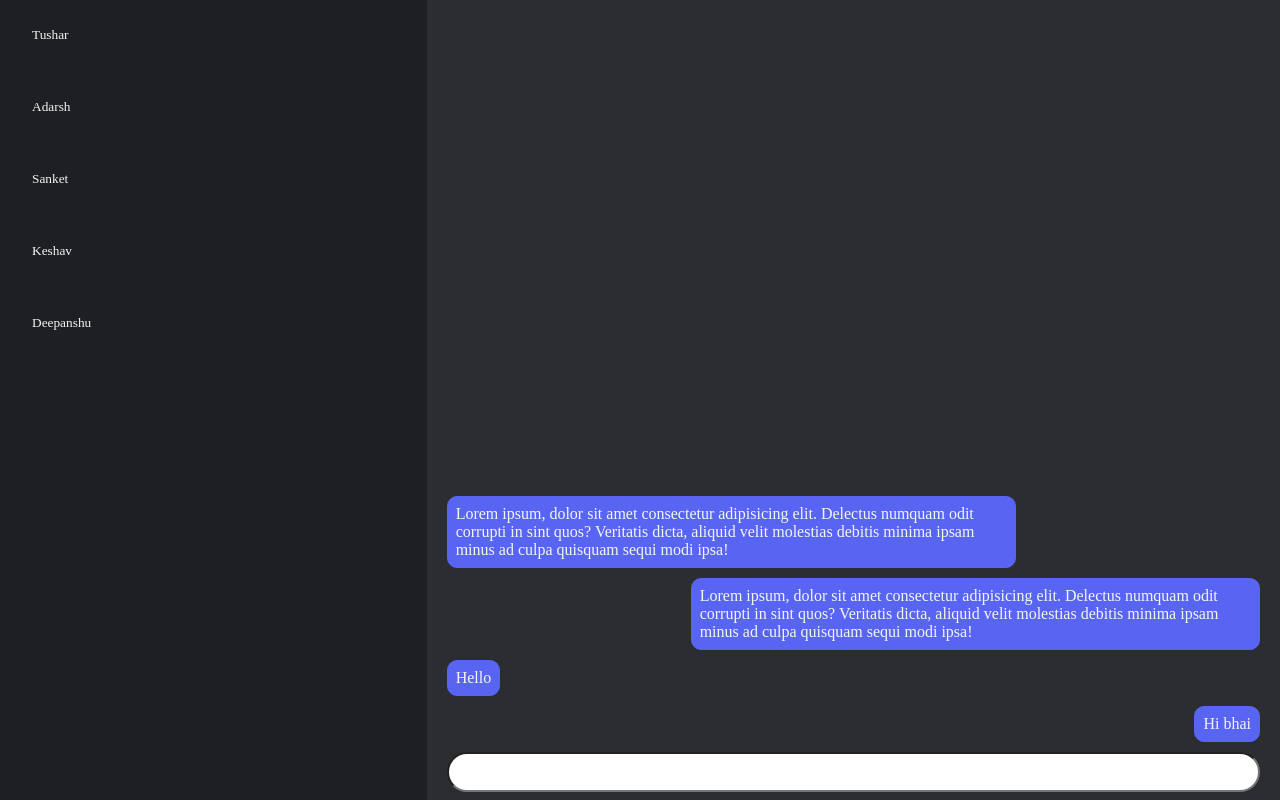
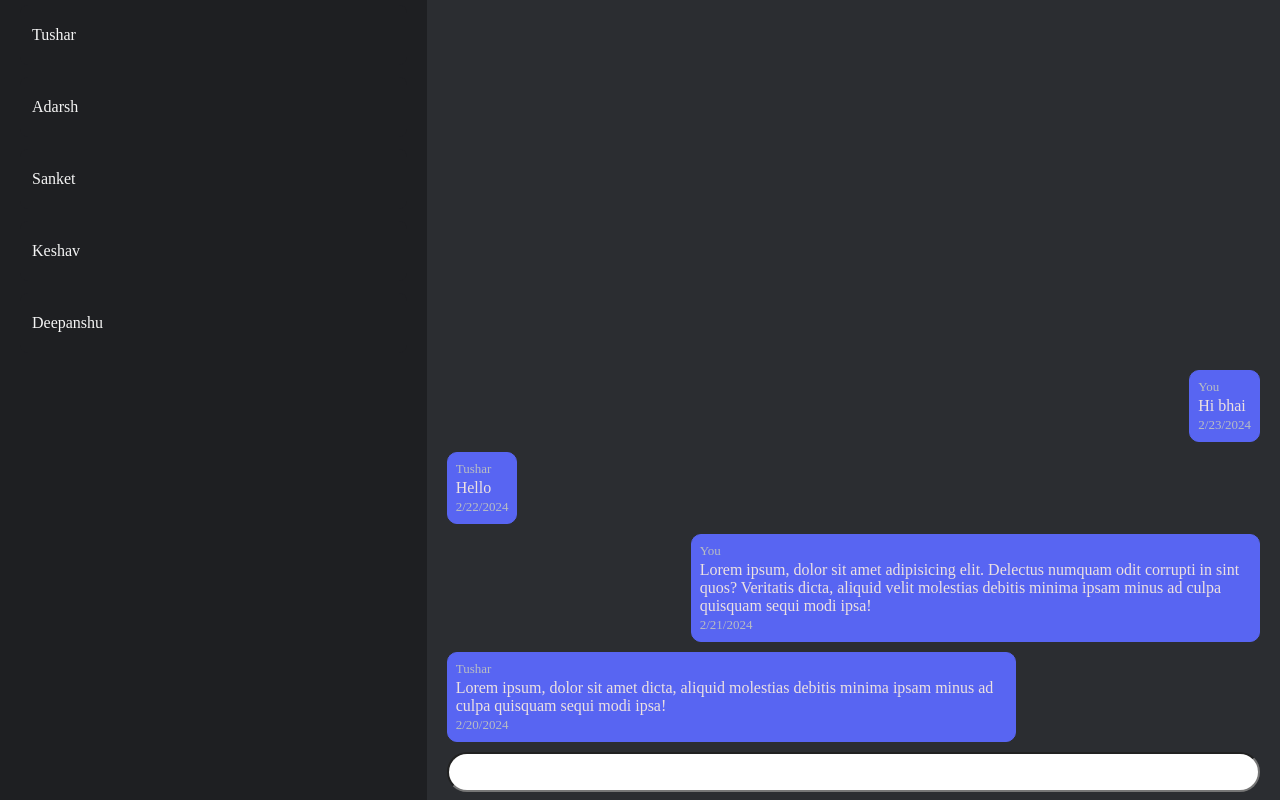
Before and after one commit to RajeevKhati/ChatUI, a React (Vite) app: page / in a window 1280 px wide. Built offline with nearby package versions, Linux system fonts and the light colour scheme.

Commit message:
feat(styling): refine alignments

```diff
--- a/src/components/chat-chip/chat-chip.module.css
+++ b/src/components/chat-chip/chat-chip.module.css
@@ -2,7 +2,16 @@
   background-color: rgb(88, 101, 242);
   width: fit-content;
   padding: 8px;
-  color: whitesmoke;
+  color: rgb(236, 225, 225);
   border: 1px solid rgb(88, 101, 242);
   border-radius: 10px;
+  display: flex;
+  flex-direction: column;
+  gap: 2px;
 }
+
+.name,
+.date {
+  color: rgb(184, 189, 195);
+  font-size: small;
+}
--- a/src/components/chat-chip/chat-chip.tsx
+++ b/src/components/chat-chip/chat-chip.tsx
@@ -2,10 +2,18 @@ import styles from "./chat-chip.module.css";
 
 interface ChatChipProps {
   message: string;
+  name: string;
+  date: Date;
 }
 
-function ChatChip({ message }: ChatChipProps) {
-  return <div className={styles.chatChip}>{message}</div>;
+function ChatChip({ message, name, date }: ChatChipProps) {
+  return (
+    <div className={styles.chatChip}>
+      <p className={styles.name}>{name}</p>
+      <p className={styles.message}>{message}</p>
+      <p className={styles.date}>{date.toLocaleDateString()}</p>
+    </div>
+  );
 }
 
 export default ChatChip;
--- a/src/components/chat-section/chat-section.module.css
+++ b/src/components/chat-section/chat-section.module.css
@@ -12,7 +12,7 @@
 
 .chats {
   display: flex;
-  flex-direction: column-reverse;
+  flex-direction: column;
   gap: 10px;
 }
 
--- a/src/components/chat-section/chat-section.tsx
+++ b/src/components/chat-section/chat-section.tsx
@@ -23,7 +23,11 @@ function ChatSection() {
                 chat.sentByMe && styles.placeRight
               }`}
             >
-              <ChatChip message={chat.message} />
+              <ChatChip
+                name={chat.sentByMe ? "You" : state.selectedContact}
+                message={chat.message}
+                date={chat.date}
+              />
             </div>
           );
         })}
--- a/src/components/contact-card/contact-card.module.css
+++ b/src/components/contact-card/contact-card.module.css
@@ -19,6 +19,7 @@
   padding: 0px 12px;
   border-radius: 8px;
   cursor: pointer;
+  font-size: 16px;
 }
 
 .cardBtn:hover {
--- a/src/shared/utils.ts
+++ b/src/shared/utils.ts
@@ -14,6 +14,77 @@ export const chatsDB: IConversation = {
     },
     {
       message:
+        "Lorem ipsum, dolor sit amet adipisicing elit. Delectus numquam odit corrupti in sint quos? Veritatis dicta, aliquid velit molestias debitis minima ipsam minus ad culpa quisquam sequi modi ipsa!",
+      date: new Date("2024-2-21"),
+      sentByMe: true,
+    },
+    {
+      message:
+        "Lorem ipsum, dolor sit amet dicta, aliquid  molestias debitis minima ipsam minus ad culpa quisquam sequi modi ipsa!",
+      date: new Date("2024-2-20"),
+      sentByMe: false,
+    },
+  ],
+  Adarsh: [
+    {
+      message: "Hey bhai",
+      date: new Date("2024-2-23"),
+      sentByMe: true,
+    },
+    {
+      message: "kaisa hai??",
+      date: new Date("2024-2-22"),
+      sentByMe: false,
+    },
+    {
+      message:
+        "Lorem ipsum, nt quos? Veritatis dicta, aliquid velit molestias debitis minima ipsam minus ad culpa quisquam sequi modi ipsa!",
+      date: new Date("2024-2-21"),
+      sentByMe: true,
+    },
+    {
+      message:
+        "Lorem ipsum, dolor sit amet consectetur corrupti in sint quos? Veritatis dicta, aliquid velit molestias debitis minima ipsam minus ad culpa quisquam sequi modi ipsa!",
+      date: new Date("2024-2-20"),
+      sentByMe: false,
+    },
+  ],
+  Sanket: [
+    {
+      message: "Kya haal hai",
+      date: new Date("2024-2-23"),
+      sentByMe: false,
+    },
+    {
+      message: "Hello",
+      date: new Date("2024-2-22"),
+      sentByMe: false,
+    },
+    {
+      message:
+        "Lorem ipsum, dolor corrupti in sint quos? Veritatis dicta, aliquid velit molestias debitis minima ipsam minus ad culpa quisquam sequi modi ipsa!",
+      date: new Date("2024-2-21"),
+      sentByMe: true,
+    },
+    {
+      message: "Lorem ipsum, dolor sit amet consectetur!",
+      date: new Date("2024-2-20"),
+      sentByMe: false,
+    },
+  ],
+  Keshav: [
+    {
+      message: "Sab badhiya?",
+      date: new Date("2024-2-23"),
+      sentByMe: true,
+    },
+    {
+      message: "haan, tu bata..",
+      date: new Date("2024-2-22"),
+      sentByMe: false,
+    },
+    {
+      message:
         "Lorem ipsum, dolor sit amet consectetur adipisicing elit. Delectus numquam odit corrupti in sint quos? Veritatis dicta, aliquid velit molestias debitis minima ipsam minus ad culpa quisquam sequi modi ipsa!",
       date: new Date("2024-2-21"),
       sentByMe: true,
@@ -25,10 +96,30 @@ export const chatsDB: IConversation = {
       sentByMe: false,
     },
   ],
-  Adarsh: [],
-  Sanket: [],
-  Keshav: [],
-  Deepanshu: [],
+  Deepanshu: [
+    {
+      message: "Yooo bhai",
+      date: new Date("2024-2-23"),
+      sentByMe: true,
+    },
+    {
+      message: "Kabka party ka plan hai?",
+      date: new Date("2024-2-22"),
+      sentByMe: false,
+    },
+    {
+      message:
+        "Lorem ipsum, dolor sit amet consectetur adipisicing elit. Delectus numquam odit corrupti in sint quos? Veritatis dicta, aliquid velit molestias debitis minima ipsam minus ad culpa quisquam sequi modi ipsa!",
+      date: new Date("2024-2-21"),
+      sentByMe: true,
+    },
+    {
+      message:
+        "Lorem ipsum, dolor sit amet consectetur adipisicing elit. Delectus numquam odit corrupti in sint quos? Veritatis dicta, aliquid velit molestias debitis minima ipsam minus ad culpa quisquam sequi modi ipsa!",
+      date: new Date("2024-2-20"),
+      sentByMe: false,
+    },
+  ],
 };
 
 export const contacts = ["Tushar", "Adarsh", "Sanket", "Keshav", "Deepanshu"];
```
